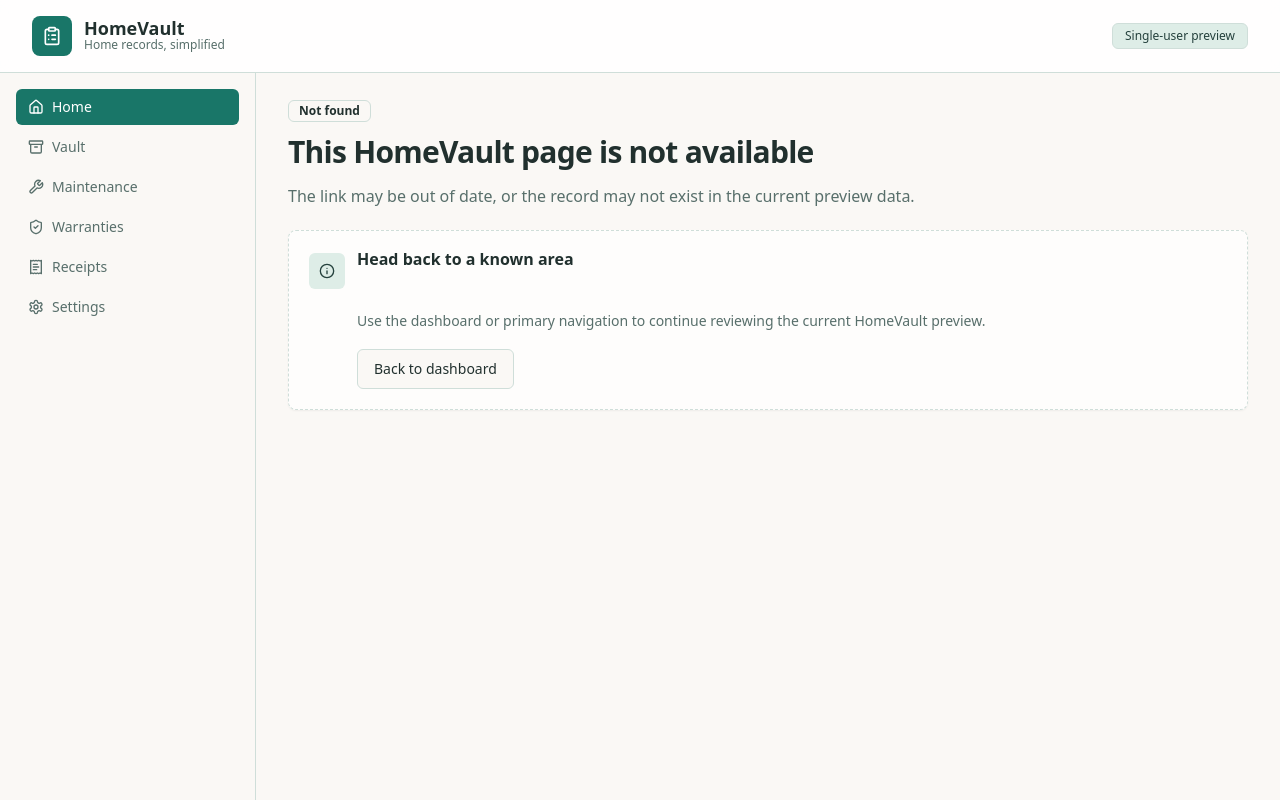
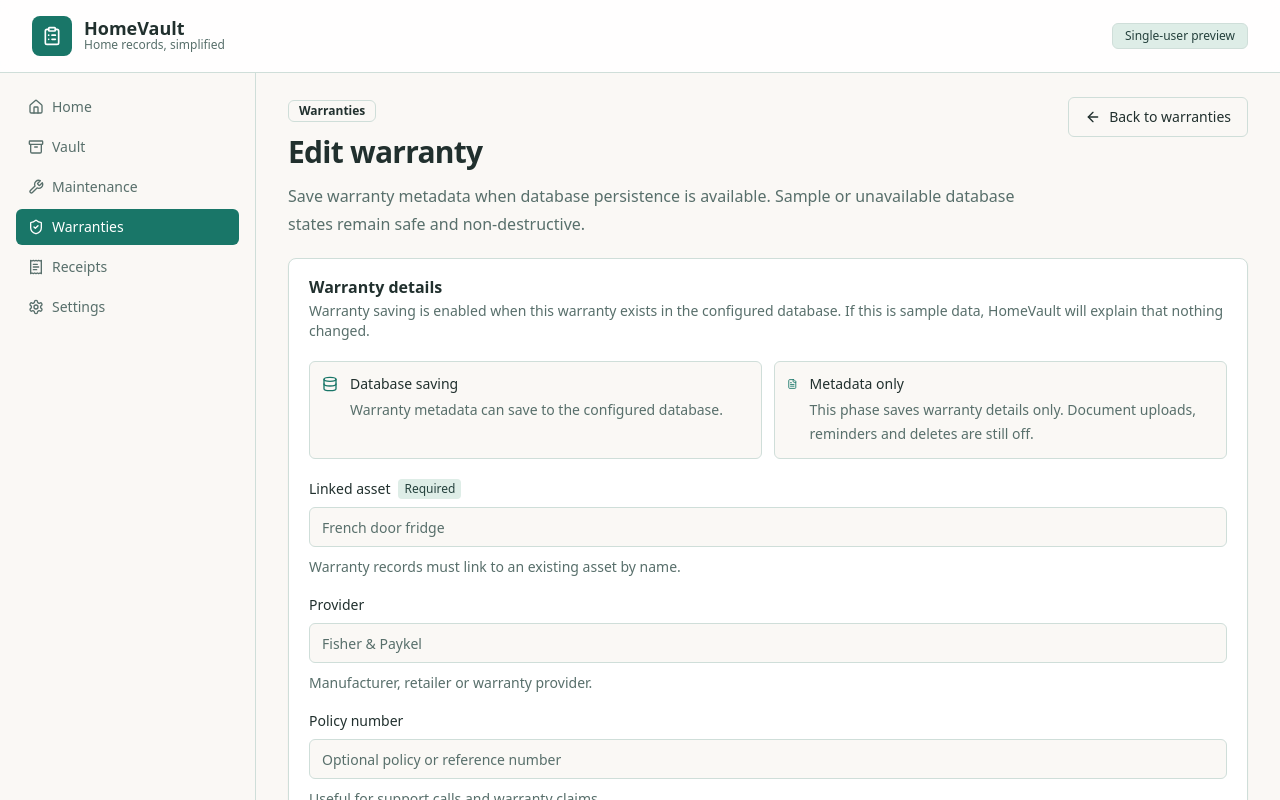
Before and after one commit to LatinMaestro/HomeVault, a Next.js app: page /warranties/1/edit in a window 1280 px wide. Before the commit this address had no page. Shown: the top 800 px of the page. Built offline with nearby package versions, Linux system fonts and the light colour scheme; no server answers; the database is empty.

Commit message:
Add warranty edit page

```diff
--- /dev/null
+++ b/src/app/warranties/[warrantyId]/edit/page.tsx
@@ -0,0 +1,46 @@
+import type { Metadata } from "next";
+
+import { updateWarrantyAction } from "@/app/warranties/actions";
+import { AppShell } from "@/components/app-shell";
+import { BackLinkButton } from "@/components/back-link-button";
+import { PageHeader } from "@/components/page-header";
+import { WarrantyForm } from "@/components/warranty-form";
+import { getWarranty } from "@/lib/home-data";
+import { getWarrantyEditShellFields } from "@/lib/shell-form-fields";
+
+export const metadata: Metadata = {
+  title: "Edit Warranty",
+  description: "Edit a HomeVault warranty record when database persistence is configured.",
+};
+
+export const dynamic = "force-dynamic";
+
+export default async function EditWarrantyPage({
+  params,
+}: {
+  params: Promise<{ warrantyId: string }>;
+}) {
+  const { warrantyId } = await params;
+  const warranty = await getWarranty(warrantyId);
+  const updateAction = updateWarrantyAction.bind(null, warrantyId);
+
+  return (
+    <AppShell activeSection="Warranties">
+      <section className="space-y-5">
+        <PageHeader
+          eyebrow="Warranties"
+          title={`Edit ${warranty.data?.assetName ?? "warranty"}`}
+          description="Save warranty metadata when database persistence is available. Sample or unavailable database states remain safe and non-destructive."
+          action={<BackLinkButton href="/warranties">Back to warranties</BackLinkButton>}
+        />
+        <WarrantyForm
+          title="Warranty details"
+          description="Warranty saving is enabled when this warranty exists in the configured database. If this is sample data, HomeVault will explain that nothing changed."
+          fields={getWarrantyEditShellFields(warranty.data)}
+          action={updateAction}
+          databaseConfigured={Boolean(process.env.DATABASE_URL)}
+        />
+      </section>
+    </AppShell>
+  );
+}
```
